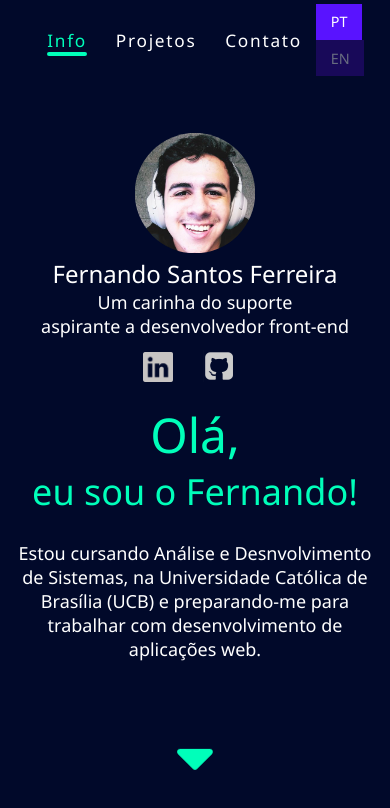
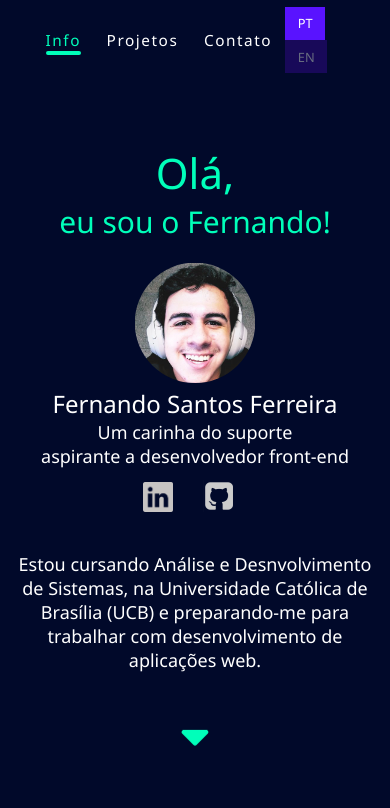
Before and after one commit to ffersants/portfolio, a Vue app: page /#info in a window 390 px wide. Shown: the top 808 px of the page. Built offline with nearby package versions, Linux system fonts and the light colour scheme.

Commit message:
Adicionado o comportamento on scroll.

```diff
--- a/src/App.vue
+++ b/src/App.vue
@@ -2,8 +2,8 @@
 
 	<Header />
 
-	<Index id="info" />
-	<Projects id="projects" />
+	<Index />
+	<Projects />
 
 </template>
 
@@ -38,9 +38,14 @@ html,
 	margin: 0;
 	box-sizing: border-box;
 	background-color: var(--bg-global);
-	width: 100vw;
+	width: 100%;
 	height: 100vh;
-	overflow: hidden;
+}
+
+#app{
+	overflow-y: scroll;
+    scroll-behavior: smooth;
+    scroll-snap-type: y mandatory;
 }
 
 @media (max-width: 768px) {
--- a/src/assets/global.css
+++ b/src/assets/global.css
@@ -46,4 +46,5 @@ h1 {
   width: 100%;
   height: 100%;
   padding-top: 85px;
+  scroll-snap-align: center;
 }
--- a/src/components/Header.vue
+++ b/src/components/Header.vue
@@ -217,15 +217,11 @@ export default {
 	#language-switcher {
 		width: 100%;
 	}
-
-	nav {
-		border: 1px solid green;
-	}
 }
 
 @media (max-width: 576px) {
 	.header {
-		font-size: 0.9rem;
+		font-size: 0.8rem;
 	}
 }
 
--- a/src/views/Index.vue
+++ b/src/views/Index.vue
@@ -1,12 +1,18 @@
 <template>
-    <div class="container index">
+    <section id="info" class="container index">
         <section data-aos="zoom-in" >
             <div class="left">
-                    <transition>
+                <p class="greeting">
+                    {{languageSelected === 'PT' ? pt.greeting : en.greeting }},
+                </p>
+
+                <p class="introduction">
+                    {{languageSelected === 'PT' ? pt.introduction : en.introduction }}
+                </p>
+
                 <div class="holds-picture">
                         <img src="../assets/ey.jpg" alt="">
                 </div>
-                    </transition>
 
                 <div class="bio">
                     <p class="name">Fernando Santos Ferreira</p>
@@ -45,7 +51,7 @@
                 <font-awesome-icon class="down" rotation="180" size="4x" icon="sort-up" />
             </i>
         </footer>
-    </div>
+    </section>
 </template>
 
 <script>
@@ -85,7 +91,6 @@ export default {
         display: flex;
         justify-content: space-around;
         flex-direction: column;
-        /* justify-content: center; */
     }
     section {
         display: flex;
@@ -105,6 +110,14 @@ export default {
     .left .holds-picture img{
         clip-path: circle(50.2% at 50% 50%);
         width: 180px;
+    }
+
+    .left .greeting{
+        display: none;
+    }
+
+    .left .introduction{
+        display: none;
     }
 
     .left .name{
@@ -165,16 +178,46 @@ export default {
     }
 
     @media (max-width: 767px){
+        .index{
+            justify-content: space-around;
+        }
+
         section {
             font-size: 11px;
             flex-direction: column;
         }
+
+        .left .holds-picture img{
+            width: 120px;
+        }
+
+        .left .greeting{
+            display:block;
+            margin-top: 0.5em;
+            font-size: 3.5em;
+            color: var(--action-color);
+        }
+
+        .left .introduction{
+            display:block;
+            font-size: 2.5em;
+            font-weight: 400;
+            margin-bottom: .7em;
+            color: var(--action-color);
+        }
+
         .right{
             text-align:center;
-            margin-top: 1rem;
+            margin-top: 3em;
         }
-        .left .holds-picture img{
-            width: 120px;
+
+        .right .greeting,
+        .right .introduction{
+            display:none;
+        }
+
+        footer{
+            margin-bottom: 3em;
         }
     }
 
@@ -183,8 +226,29 @@ export default {
             font-size: 12px;
             flex-direction: column;
         }
+
+        .left .greeting{
+            display:block;
+            font-size: 3.5em;
+            color: var(--action-color);
+        }
+
+        .left .introduction{
+            display:block;
+            font-size: 2.5em;
+            font-weight: 400;
+            margin-bottom: .7em;
+            color: var(--action-color);
+        }
+
         .right{
             text-align:center;
         }
+
+         .right .greeting,
+        .right .introduction{
+            display:none;
+        }
+
     }
 </style>
--- a/src/views/Projects.vue
+++ b/src/views/Projects.vue
@@ -1,7 +1,16 @@
 <template>
-    <div >
-
-    </div>
+    <section  id="projects" class="container">
+        <section>
+            <header>
+                <p class="projectTitle">
+                    Spotify Clone
+                </p>
+                <p class="projectTecnologies">
+                    HTML | CSS | BOOTSTRAP
+                </p>
+            </header>
+        </section>
+    </section>
 </template>
 
 <script>
@@ -11,18 +20,24 @@ export default {
 </script>
 
 <style scoped>
-    section{
-        width: 100%;
-        /* height: 100%; */
+    section {
+        text-align: center;
     }
 
     .projectTitle{
-        font-size: 2.5em;
+        font-size: 4em;
         font-weight: bolder;
         color: var(--ice-white);
     }
     .projectTecnologies{
+        margin-top: 1em;
         font-size: 1em;
         color: #06A6CF;
     }
+
+    @media (max-width: 767px) {
+        .projectTitle{
+            font-size: 3em;
+        }
+    }
 </style>
```
